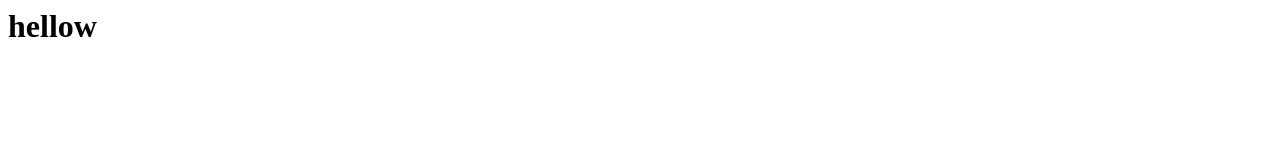
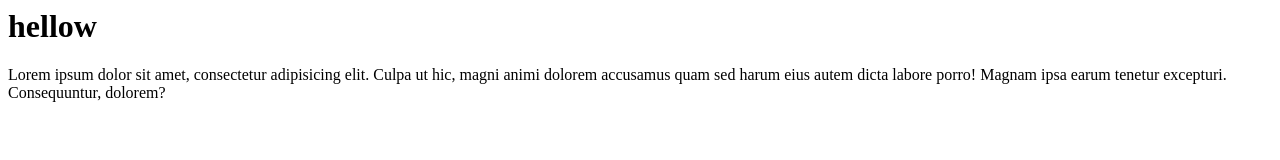
Before and after one commit to ujjaldas-11/firstProject-git, a plain HTML site: page index.html in a window 1280 px wide. Drawn offline with Linux system fonts and the light colour scheme.

Commit message:
add new line

```diff
--- a/index.html
+++ b/index.html
@@ -1 +1,2 @@
 <h1>hellow</h1>
+<p>Lorem ipsum dolor sit amet, consectetur adipisicing elit. Culpa ut hic, magni animi dolorem accusamus quam sed harum eius autem dicta labore porro! Magnam ipsa earum tenetur excepturi. Consequuntur, dolorem?</p>
```
